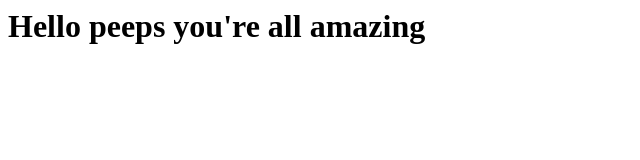
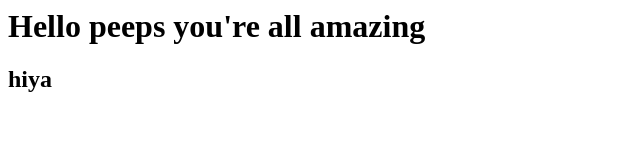
Before and after one commit to antoinetteclare/antoinette-fun-times, a plain HTML site: page index.html in a window 1280 px wide. Shown: the full height of the page, 0-640 px from the left. Drawn offline with Linux system fonts and the light colour scheme.

Commit message:
Made an update to index.html

```diff
--- a/index.html
+++ b/index.html
@@ -1 +1,2 @@
 <h1> Hello peeps you're all amazing </h1>
+<h2> hiya </h2>
```
